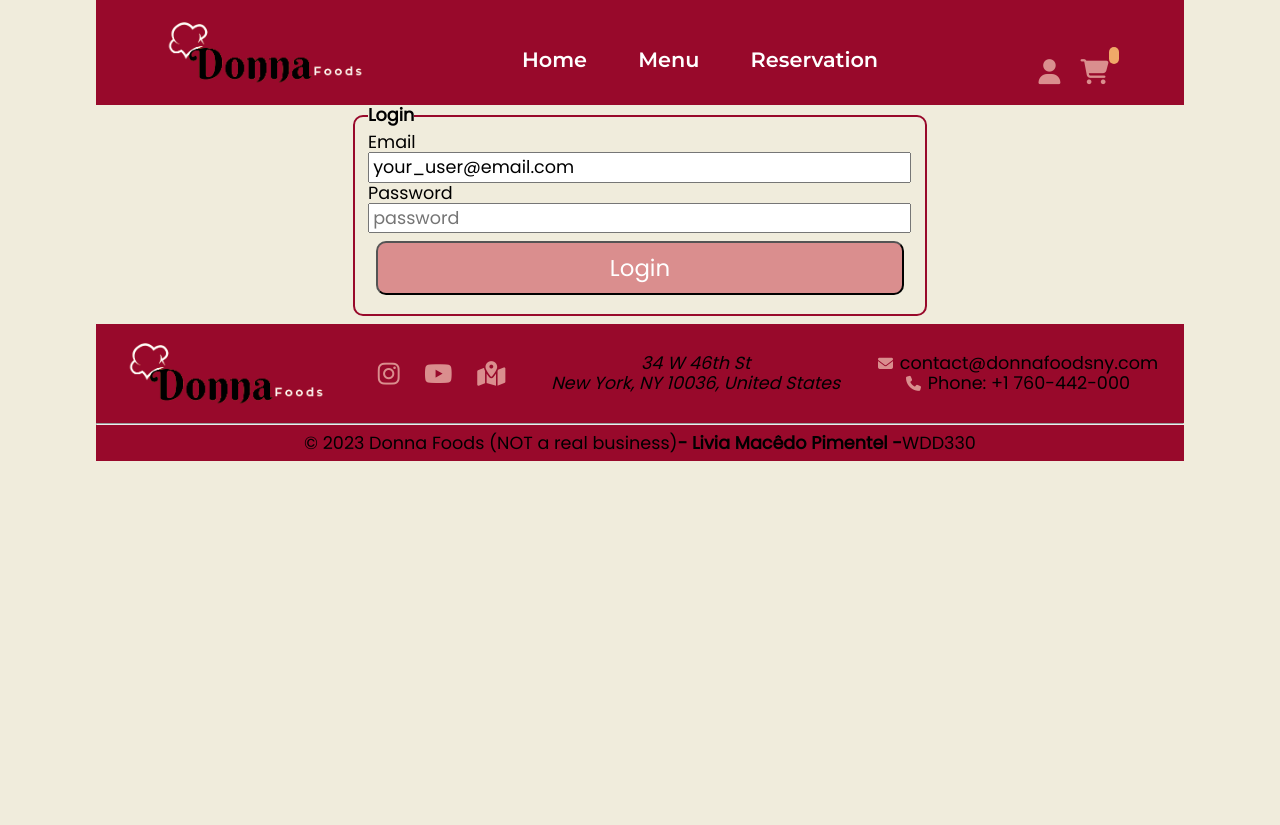
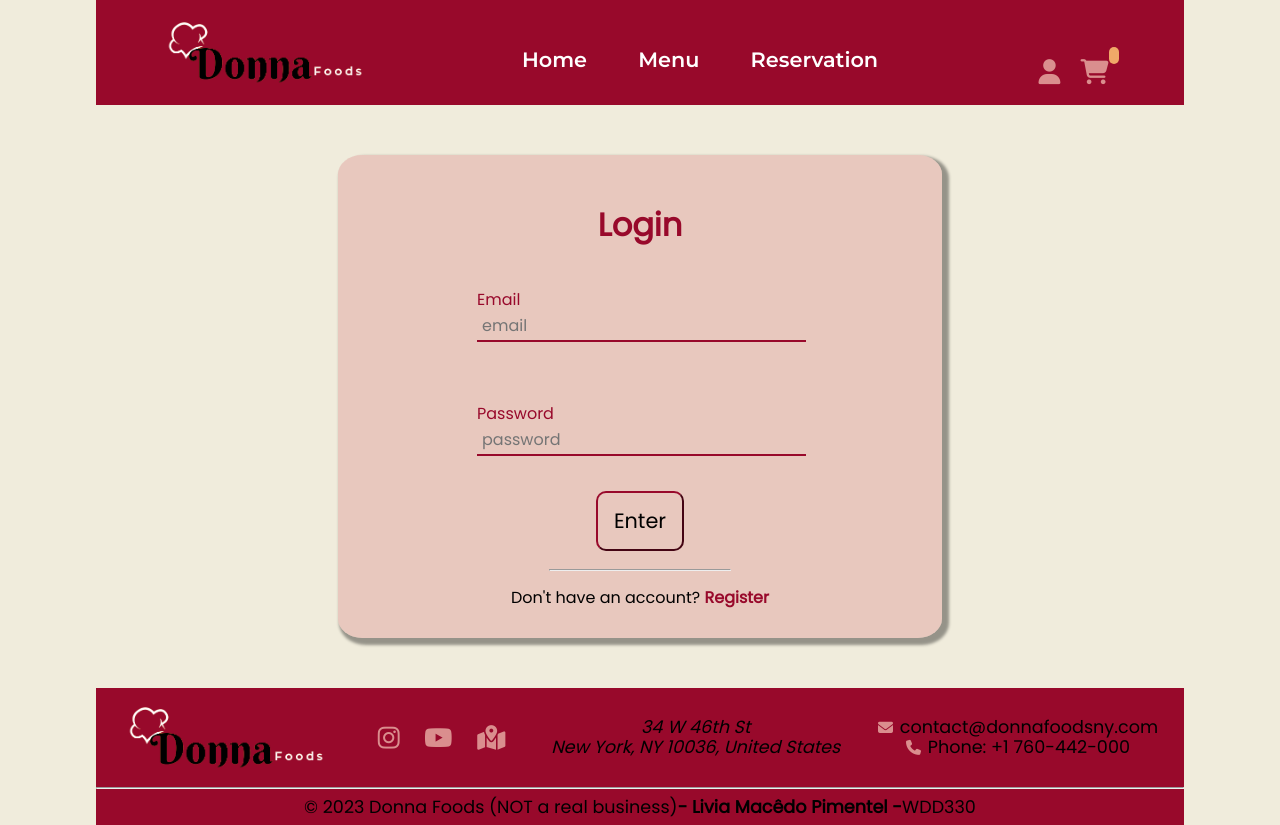
Before and after one commit to livia-pimentel/wdd330_final_project, a website: page src/admin/index.html in a window 1280 px wide. Before the commit the page ends 800 px from the top, so only its background shows below. Drawn offline with Linux system fonts and the light colour scheme; files whose address does not match are found by name.

Commit message:
login page update

```diff
--- a/src/css/style.css
+++ b/src/css/style.css
@@ -22,6 +22,7 @@
 }
 body {
   max-width: 68rem;
+  max-height: 80%;
   box-sizing: border-box;
   margin: auto;
   background-color: var(--fourth-color);
@@ -488,22 +489,85 @@ input {
 /* End Reservation Page*/
 
 /* Login */
-.login-form {
+.divider-login{
   display: flex;
   flex-direction: column;
-  width: auto;
-  margin: 0.5rem;
-  border: 2px solid var(--first-color);
-  border-radius: 10px;
-  font-size: var(--medium-font);
+ align-items: center;
+  justify-content: center;
+  margin: auto;
+  margin-top: 50px;
+  margin-bottom: 50px;
+  max-width: 50%;
+  background-color: #da8e8e62;
+  padding: 30px;
+  border-radius: 4%;
+  box-shadow: 4px 4px 3px 3px #00000060
 }
 
-.login-form legend {
-  font-weight: bold;
+.divider-login h1{
+  text-align: center;
+  margin-bottom: 20px;
+  color: var(--first-color);
 }
 
-#loginButton {
-  margin: 0.5rem;
+.label-login input{
+  padding: 5px 5px;
+  display: inline-block;
+  border: none;
+  border-bottom: 2px solid var(--first-color);
+  background-color: transparent;
+  min-width: 200px;
+  border-radius: 0;
+  margin-top: 0.5rem;
+  margin-bottom: 0.5rem;
+}
+
+.label-login{
+  position: relative;
+  padding-top: 13px;
+  margin-top: 5%;
+  margin-bottom: 5%;
+}
+
+.label-login input:focus{
+  border-bottom: 4px solid  var(--second-color);
+}
+
+.label-login label{
+  color: var(--first-color);
+  pointer-events: none;
+  position: absolute;
+  top: 0;
+  left: 0;
+}
+
+#loginButton{
+background-color: transparent;
+border-color: var(--first-color);
+color: var(--black);
+padding: 1rem;
+}
+
+#loginButton:hover{
+  background-color: var(--first-color);
+  color: var(--fourth-color);
+}
+
+.hr-login{
+  margin-top: 10%;
+  margin-bottom: 10%;
+  min-width: 180px;
+  color: var(--fourth-color);
+}
+
+.p-login{
+  text-align: center;
+}
+
+.p-login a{
+  color: var(--first-color);
+  font-weight: bold;
+  text-decoration: none;
 }
 /* End Login */
 
--- a/src/js/Admin.mjs
+++ b/src/js/Admin.mjs
@@ -52,18 +52,23 @@ export default class Admin {
 // why do this as functions returning html instead of a template? Both of these are single use. Templates as we have used them make more sense for re-use.
 // using a template would be another valid solution for this however...
 function loginFormTemplate() {
-  return `<fieldset class="login-form">
-  <legend>Login</legend>
-  <p>
-    <label for="email">Email</label>
-    <input type="text" placeholder="email" id="email" value="your_user@email.com"/>
-  </p>
-  <p>
-    <label for="password">Password</label>
-    <input type="password" placeholder="password" id="password" />
-  </p>
-  <button type="submit" id="loginButton">Login</button>
-</fieldset>`;
+  return `<h1>Login</h1>
+    <div class='label-login'>
+      <label for="email">Email</label>
+      <input type="text" placeholder="email" id="email" required/>
+    </div>
+    <div class='label-login'>
+      <label for="password">Password</label>
+      <input type="password" placeholder="password" id="password" />
+    </div>
+    <div class='btnLogin'>
+      <button type="submit" id="loginButton">Enter</button>
+      <hr class="hr-login">
+    </div>
+    <p class="p-login"> Don't have an account?
+      <a href="#">Register</a>
+    </p>
+`;
 }
 // test
 function orderTemplate() {
```
